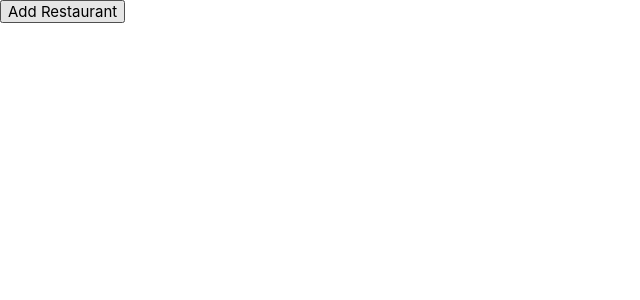
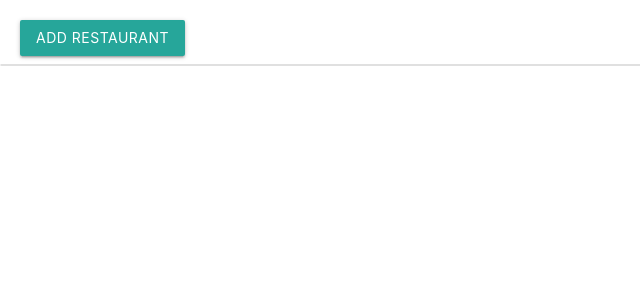
Before and after one commit to MarinaFroes/react-tdd-tutorial, a React (Vite) app: page / in a window 1280 px wide. Shown: the top 300 px of the page, without its empty margins (0-640 px from the left). Built offline with nearby package versions, Linux system fonts and the light colour scheme.

Commit message:
feat: Update form and UI elements using react-materialize

```diff
--- a/src/NewRestaurantForm.js
+++ b/src/NewRestaurantForm.js
@@ -1,4 +1,6 @@
 import React, { Component } from 'react';
+import 'materialize-css';
+import { Button, TextInput } from 'react-materialize';
 
 class NewRestaurantForm extends Component {
   state = { inputText: '' };
@@ -15,20 +17,28 @@ class NewRestaurantForm extends Component {
   }
 
   render() {
-    const { inputText } = this.state;
     return (
       <div>
-        <input
-          type="text"
+        <TextInput
+          id="TextInput-4"
+          label="Restaurant name"
           data-test="newRestaurantName"
           onChange={this.handleTextChange}
+          style={{
+            width: '50%',
+          }}
         />
-        <button
+        <Button
           data-test="saveNewRestaurantButton"
           onClick={this.handleSave}
+          style={{
+            marginTop: '20px',
+            marginLeft: '20px',
+          }}
+          waves="light"
         >
           Save
-        </button>
+        </Button>
       </div>
     );
   }
--- a/src/RestaurantList.js
+++ b/src/RestaurantList.js
@@ -1,9 +1,17 @@
 import React from 'react';
+import 'materialize-css';
+import { Col, Collection, CollectionItem } from 'react-materialize';
 
 const RestaurantList = ({ restaurantNames }) => (
-  restaurantNames.map(restaurantName => (
-    <li key={restaurantName}>{restaurantName}</li>
-  ))
+  <Collection>
+    {
+      restaurantNames.map(restaurantName => (
+        <CollectionItem key={restaurantName}>
+          {restaurantName}
+        </CollectionItem>
+      ))
+    }
+  </Collection>
 );
 
 export default RestaurantList;
--- a/src/RestaurantListPage.js
+++ b/src/RestaurantListPage.js
@@ -1,4 +1,7 @@
 import React, { Component } from 'react';
+import 'materialize-css';
+import { Button } from 'react-materialize';
+
 import NewRestaurantForm from './NewRestaurantForm';
 import RestaurantList from './RestaurantList';
 
@@ -28,12 +31,17 @@ class RestaurantListPage extends Component {
     const { restaurantNames, showNewRestaurantForm } = this.state;
     return (
       <div>
-        <button
+        <Button
           data-test="addRestaurantButton"
           onClick={this.handleShowNewRestaurantForm}
+          style={{
+            marginTop: '20px',
+            marginLeft: '20px',
+          }}
+          waves="light"
         >
           Add Restaurant
-        </button>
+        </Button>
         {
           showNewRestaurantForm
           && <NewRestaurantForm onSave={this.handleAddRestaurant} />
```
Also changed, not shown: 1 other file (tests, documents, lock files or other folders).
